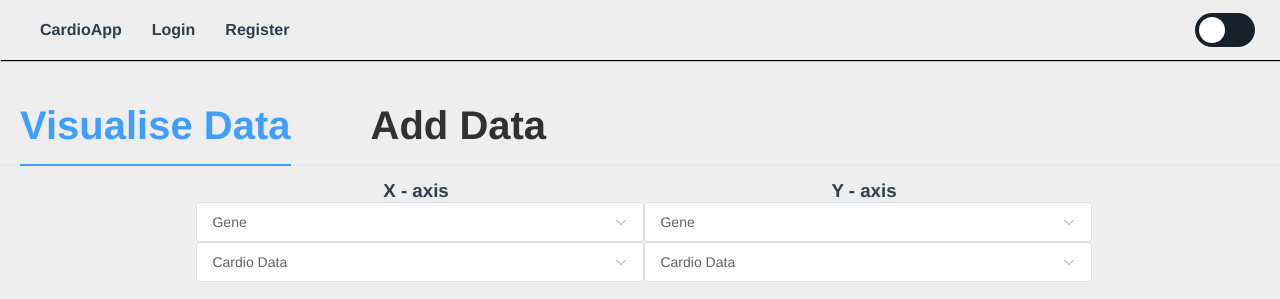
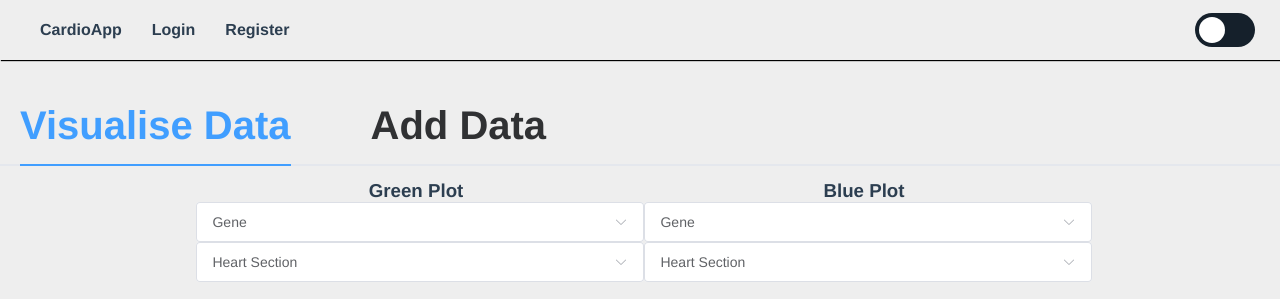
Before and after one commit to d-McGill/CardioApp, a Vue app: page /dashboard in a window 1280 px wide. Shown: the top 299 px of the page. Built offline with nearby package versions, Linux system fonts and the light colour scheme; no server answers; what vue3-apexcharts would draw is missing.

Commit message:
bug fixes

```diff
--- a/src/components/Charts.vue
+++ b/src/components/Charts.vue
@@ -1,7 +1,7 @@
 <template>
 <el-row style="padding:0 15%;" >
   <el-col :span="12" >
-    <h3>X - axis</h3>
+    <h3>Green Plot</h3>
   <!--    X DROP DOWN   -->
     <el-select v-model="dataTerm.x" class="m-2" placeholder="Select" size="large">
        <el-option value="No Gene Data" selected>No Gene Data</el-option>
@@ -16,7 +16,7 @@
     </el-select>
  <!--  Y DROP DOWN   -->
     <el-select  v-model="dataTerm.y" class="m-2" placeholder="Select" size="large">
-      <el-option value="No Cardio Data" selected>No Cardio Data</el-option>
+      <el-option value="No Heart Section" selected>No Heart Section</el-option>
       <el-option value="ledv" >ledv</el-option>
       <el-option value="lesv" >lesv</el-option>
       <el-option value="lsv" >lsv</el-option>
@@ -30,7 +30,7 @@
     </el-select>
   </el-col>
   <el-col :span="12">
-        <h3>Y - axis</h3>
+        <h3>Blue Plot</h3>
       <!--    X DROP DOWN   -->
     <el-select v-model="dataTermNew.x" class="m-2" placeholder="Select" size="large">
        <el-option value="No Gene Data" selected>No Gene Data</el-option>
@@ -45,7 +45,7 @@
     </el-select>
  <!--  Y DROP DOWN   -->
     <el-select  v-model="dataTermNew.y" class="m-2" placeholder="Select" size="large">
-      <el-option value="No Cardio Data" selected>No Cardio Data</el-option>
+      <el-option value="No Heart Section" selected>No Heart Section</el-option>
       <el-option value="ledv" >ledv</el-option>
       <el-option value="lesv" >lesv</el-option>
       <el-option value="lsv" >lsv</el-option>
@@ -86,13 +86,13 @@ name: "App",
 // FORM LOGIC - V_MODEL x
   const dataTerm = reactive({
       x: 'Gene',
-      y: 'Cardio Data',
+      y: 'Heart Section',
       chart: 'line',
    })
 
      const dataTermNew = reactive({
       x: 'Gene',
-      y: 'Cardio Data',
+      y: 'Heart Section',
    })
 
 const isVis = ref('false')
--- a/src/components/Graph.vue
+++ b/src/components/Graph.vue
@@ -51,7 +51,7 @@ export default {
         curve: "straight",
       },
       title: {
-        text: "A graph showing the comparison between the " + props.graphNameX + " gene and " + props.graphNameY + " data.",
+        text: "A graph showing the comparison between two genes mutations within two heart sections",
         align: "left",
       },
       grid: {
@@ -60,11 +60,11 @@ export default {
       },
       xaxis: {
         title: {
-          text: props.grapNameX,
+          text: "Data Points",
         },
       },
       yaxis: {
-        title: props.graphNameY,
+        title: "Values",
       },
       legend: {
         position: "top",
--- a/src/components/Upload.vue
+++ b/src/components/Upload.vue
@@ -9,7 +9,7 @@
       <el-option value="Takotsubo cardiomyopathy">Takotsubo cardiomyopathy</el-option>
       <el-option value="Right ventricular cardiomyopathy">Right ventricular cardiomyopathy</el-option>
     </el-select>
-    <input type="file" ref="doc" @change="change" id="file" class="inputfile" name="file" />
+    <input type="file" ref="doc" @change="change" id="file" class="inputfile" name="file" accept="application/JSON" />
     <label for="file">Choose a file</label>
     <br/><br/>
     <el-button class="ml-3" type="success" @click="submitUpload(jsonC)">Upload Data</el-button>
--- a/src/views/Help.vue
+++ b/src/views/Help.vue
@@ -90,13 +90,15 @@ components: {
 
 <style scoped>
 
-
 .info{
   font-size:25px;
 }
 .infoButton{
   padding:20px;
+  background-color:#409eff;
 }
+
+
 p{
   text-align: left;
 }
@@ -116,8 +118,8 @@ p{
   color: white;
   cursor: pointer;
   width: 50%;
-   margin-top: 5rem;
-   font-size: 20px;
+  margin-top: 5rem;
+  font-size: 20px;
 }
 
 .el-main {
```
